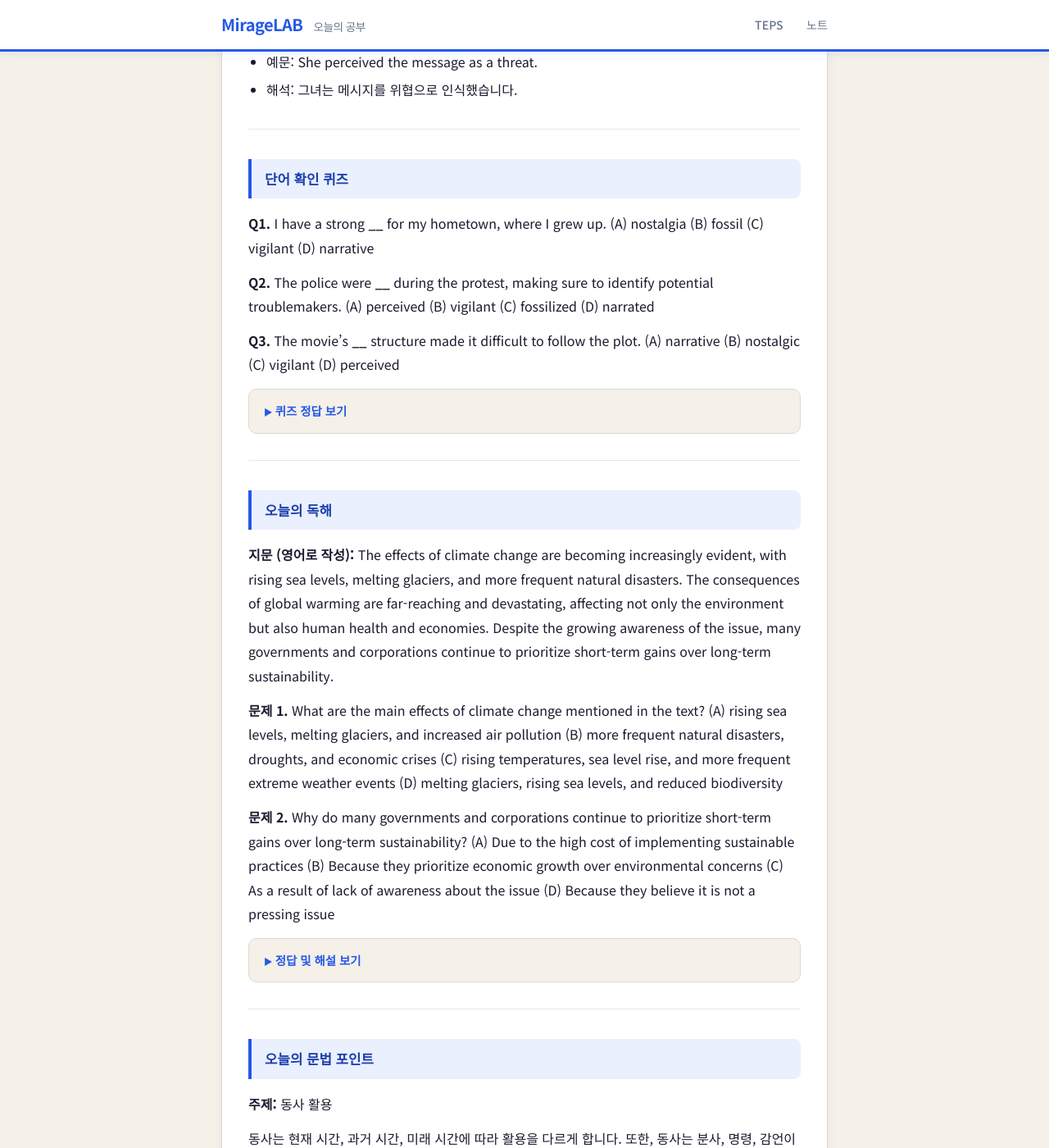
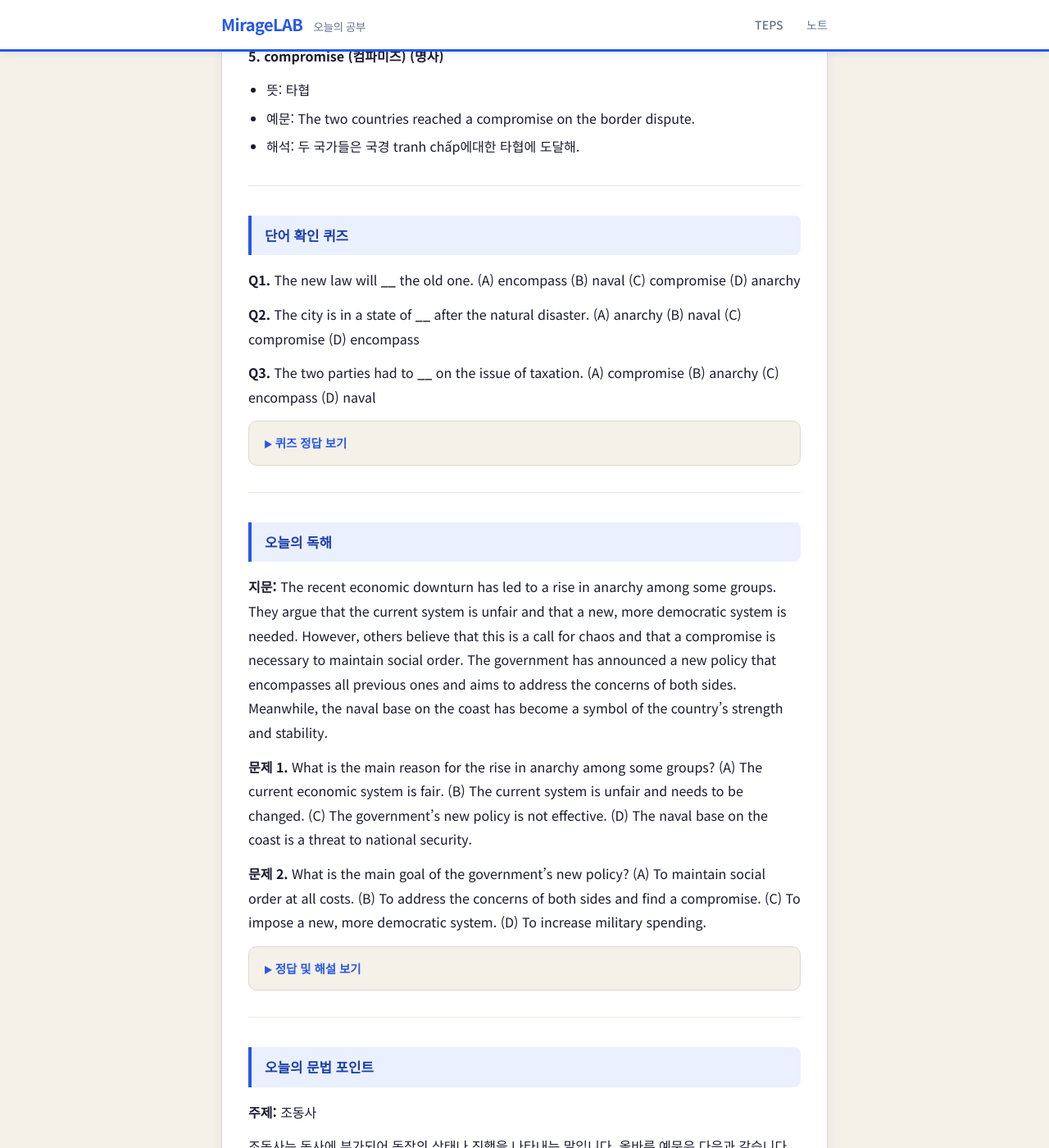
Before and after one commit to ghkdlxm005/MirageLAB, a Jekyll site: the page built from _posts/2026-05-13-teps-daily.md, in a window 1280 px wide and 1400 px high, scrolled down 995 px. Shown: the whole window at 82% size. Built offline with Jekyll 4.4.1, drawn with Linux system fonts in a browser that asks for light colours; some of the changed text lies outside the part shown.

Commit message:
chore: auto TEPS post 2026-05-13

```diff
--- a/_posts/2026-05-13-teps-daily.md
+++ b/_posts/2026-05-13-teps-daily.md
@@ -1,116 +1,115 @@
 ---
 layout: post
 title: "TEPS 일일 학습 — 2026-05-13"
-date: 2026-05-13 11:45:26 +0900
+date: 2026-05-13 16:11:47 +0900
 categories: teps
-tags: [TEPS, 영어, 단어, 독해, 문법]
+tags: [TEPS, 영어, moreover, anarchy, encompass, naval, compromise]
+---
+
 ---
 
 ## 오늘의 TEPS 단어 (5개)
 
-**1. Nostalgia** /nɒsˈtældʒə/ (노스탁스야) _noun_
-- 뜻: 과거에 대한 향수
-- 예문: She felt nostalgia for her childhood home.
-- 해석: 그녀는 어린 시절 집에 대한 향수를 느꼈습니다.
+**1. moreover (모르더) (부사)**
+- 뜻: 게다가
+- 예문: I like reading books, moreover, I also enjoy watching movies.
+- 해석: 나는 책을 읽는 것을 좋아해 게다가 영화도 보기 좋아해.
 
-**2. Fossil** /ˈfɒsəl/ (포설) _noun_
-- 뜻: 지층 중에서 파충류의 화석
-- 예문: The museum had a fossil exhibit on display.
-- 해석: 박물관에는 화석 전시가 있습니다.
+**2. anarchy (아나키) (명사)**
+- 뜻: 무정부 상태
+- 예문: The country was in a state of anarchy after the revolution.
+- 해석: 革命 이후 국가는 무정부 상태에 빠져.
 
-**3. Vigilant** /ˈvɪdʒɪlənt/ (비질런트) _adjective_
-- 뜻: 주의를 기울이고 주의를 흐트러지지 않도록 하는 것
-- 예문: The police were vigilant during the night.
-- 해석: 경찰은 밤 동안 주의를 기울였습니다.
+**3. encompass (인컴패스) (동사)**
+- 뜻: 포함하다
+- 예문: The new policy encompasses all the previous ones.
+- 해석: 새로운 정책은 이전 정책들을 포함하고 있.
 
-**4. Narrative** /ˈnɑːrətɪv/ (나래티브) _noun_
-- 뜻: 이야기나 소설의 내용
-- 예문: The movie had a complex narrative structure.
-- 해석: 영화의 이야기 구조가 복잡했습니다.
+**4. naval (네이발) (형용사)**
+- 뜻: 해군의
+- 예문: The naval base is located on the coast.
+- 해석: 해군 기지는 해안에 위치해.
 
-**5. Perceived** /pəˈsɛvd/ (퍼스이브드) _verb_
-- 뜻: 받은 정보나 감각을 이해하거나 인식하는 것
-- 예문: She perceived the message as a threat.
-- 해석: 그녀는 메시지를 위협으로 인식했습니다.
+**5. compromise (컴파미즈) (명사)**
+- 뜻: 타협
+- 예문: The two countries reached a compromise on the border dispute.
+- 해석: 두 국가들은 국경 tranh chấp에대한 타협에 도달해.
 
 ---
 
 ## 단어 확인 퀴즈
 
-**Q1.** I have a strong ______ for my hometown, where I grew up.
-(A) nostalgia
-(B) fossil
-(C) vigilant
-(D) narrative
+**Q1.** The new law will ______ the old one.
+(A) encompass
+(B) naval
+(C) compromise
+(D) anarchy
 
-**Q2.** The police were ______ during the protest, making sure to identify potential troublemakers.
-(A) perceived
-(B) vigilant
-(C) fossilized
-(D) narrated
+**Q2.** The city is in a state of ______ after the natural disaster.
+(A) anarchy
+(B) naval
+(C) compromise
+(D) encompass
 
-**Q3.** The movie's ______ structure made it difficult to follow the plot.
-(A) narrative
-(B) nostalgic
-(C) vigilant
-(D) perceived
+**Q3.** The two parties had to ______ on the issue of taxation.
+(A) compromise
+(B) anarchy
+(C) encompass
+(D) naval
 
 <details>
 <summary>퀴즈 정답 보기</summary>
 
-Q1 정답: (A) nostalgia — 그녀는 고향에 대한 향수를 느끼는 중입니다.
+Q1 정답: (A) — 이전 정책을 포함한다는 의미로 encompass가 적절.
 
-Q2 정답: (B) vigilant — 경찰은 항의 시위 당시 주의를 기울여서 잠재적인 문제를 파악했습니다.
+Q2 정답: (A) — 자연재해 이후 도시가 무정부 상태에 빠졌다는 의미로 anarchy가 적절.
 
-Q3 정답: (A) narrative — 영화의 이야기 구조는 복잡하여 줄거리를 추적하기 어렵습니다.
-
+Q3 정답: (A) — 세금 문제에 대한 타협을 해야 했다는 의미로 compromise가 적절.
 </details>
 
 ---
 
 ## 오늘의 독해
 
-**지문 (영어로 작성):**
-The effects of climate change are becoming increasingly evident, with rising sea levels, melting glaciers, and more frequent natural disasters. The consequences of global warming are far-reaching and devastating, affecting not only the environment but also human health and economies. Despite the growing awareness of the issue, many governments and corporations continue to prioritize short-term gains over long-term sustainability.
+**지문:**
+The recent economic downturn has led to a rise in anarchy among some groups. They argue that the current system is unfair and that a new, more democratic system is needed. However, others believe that this is a call for chaos and that a compromise is necessary to maintain social order. The government has announced a new policy that encompasses all previous ones and aims to address the concerns of both sides. Meanwhile, the naval base on the coast has become a symbol of the country's strength and stability.
 
-**문제 1.** What are the main effects of climate change mentioned in the text?
-(A) rising sea levels, melting glaciers, and increased air pollution
-(B) more frequent natural disasters, droughts, and economic crises
-(C) rising temperatures, sea level rise, and more frequent extreme weather events
-(D) melting glaciers, rising sea levels, and reduced biodiversity
+**문제 1.** What is the main reason for the rise in anarchy among some groups?
+(A) The current economic system is fair.
+(B) The current system is unfair and needs to be changed.
+(C) The government's new policy is not effective.
+(D) The naval base on the coast is a threat to national security.
 
-**문제 2.** Why do many governments and corporations continue to prioritize short-term gains over long-term sustainability?
-(A) Due to the high cost of implementing sustainable practices
-(B) Because they prioritize economic growth over environmental concerns
-(C) As a result of lack of awareness about the issue
-(D) Because they believe it is not a pressing issue
+**문제 2.** What is the main goal of the government's new policy?
+(A) To maintain social order at all costs.
+(B) To address the concerns of both sides and find a compromise.
+(C) To impose a new, more democratic system.
+(D) To increase military spending.
 
 <details>
 <summary>정답 및 해설 보기</summary>
 
-**문제 1 정답:** (C) rising temperatures, sea level rise, and more frequent extreme weather events — 글로벌 워밍의 영향 중에서 서서히 나타나는 이점은 해수면 상승, 빙하 녹음, 자주 발생하는 자연 재해입니다.
+**문제 1 정답:** (B) — 기존 경제 체계가 불공평하여 새로운 체계가 필요하다는 이유로 안아키가 생겨났다는 의미로 B가 적절.
 
-**문제 2 정답:** (B) Because they prioritize economic growth over environmental concerns — 많은 정부와 기업은 환경을 우선하기 보다는 경제 성장을 우선하고 있습니다.
+**문제 2 정답:** (B) — 정부의 새로운 정책은 기존 정책들을 포함하고 있으며 양쪽 모두의 문제를 해결하고 타협하기 위한 목적이 있다는 의미로 B가 적절.
 
 **지문 해석:**
-글로벌 워밍의 효과는 점점 더 분명해지고 있습니다. 해수면 상승, 빙하 녹음, 그리고 자연 재해 발생 빈도가 증가하고 있습니다. 글로벌 워밍의 결과는 환경뿐만 아니라 인간의 건강과 경제까지 광범위하게 영향을 미칩니다. 이 문제에 대한 자각이 점점 더 커지고 있는 동안, 많은 정부와 기업은 단기 이익을 장기 지속 가능성보다 우선하고 있습니다.
-
+최근 경제 침체로 일부 집단에서 무정부 상태가 일어났습니다. 그들은 현재 체계가 부당하고 새로운 더 민주적인 체계가 필요하다고 주장합니다. 그러나 다른 사람들은 이 것이 혼란을 부른다는 것을 의미하며 사회 질서를 유지하기 위한 타협이 필요하다고 믿습니다. 정부는 모든 이전 정책들을 포함하고 기존 체계의 문제를 해결하기 위한 새로운 정책을 발표했습니다. meanwhile, 해군 기지는 국가의 강력성과 안정을 상징합니다.
 </details>
 
 ---
 
 ## 오늘의 문법 포인트
 
-**주제:** 동사 활용
+**주제:** 조동사
 
-동사는 현재 시간, 과거 시간, 미래 시간에 따라 활용을 다르게 합니다. 또한, 동사는 분사, 명령, 감언이설 등 다양한 활용을 하기도 합니다.
+조동사는 동사에 부가되어 동작의 상태나 진행을 나타내는 말입니다. 올바른 예문은 다음과 같습니다.
 
 **올바른 예문:**
-- She ________ (be) a good singer when she was young.
-- If I ________ (win) the lottery, I would buy a house.
+- I ______ going to the store. (I am going to the store.)
+- She ______ studying for the exam. (She is studying for the exam.)
 
 **틀린 예문과 수정:**
-- 틀림: She is a good singer when she was young. (분사 활용 오류)
-- 수정: She was a good singer when she was young. (과거 분사 활용)
-- 틀림: If I am win the lottery, I will buy a house. (분사 활용 오류)
-- 수정: If I win the lottery, I will buy a house. (분사 활용)
+- 틀림: I going to the store. (잘못된 문장)
+- 수정: I am going to the store. — 조동사 "am"이 사용되어 동작의 현재 진행을 나타내고 있습니다.
+</details>
```
